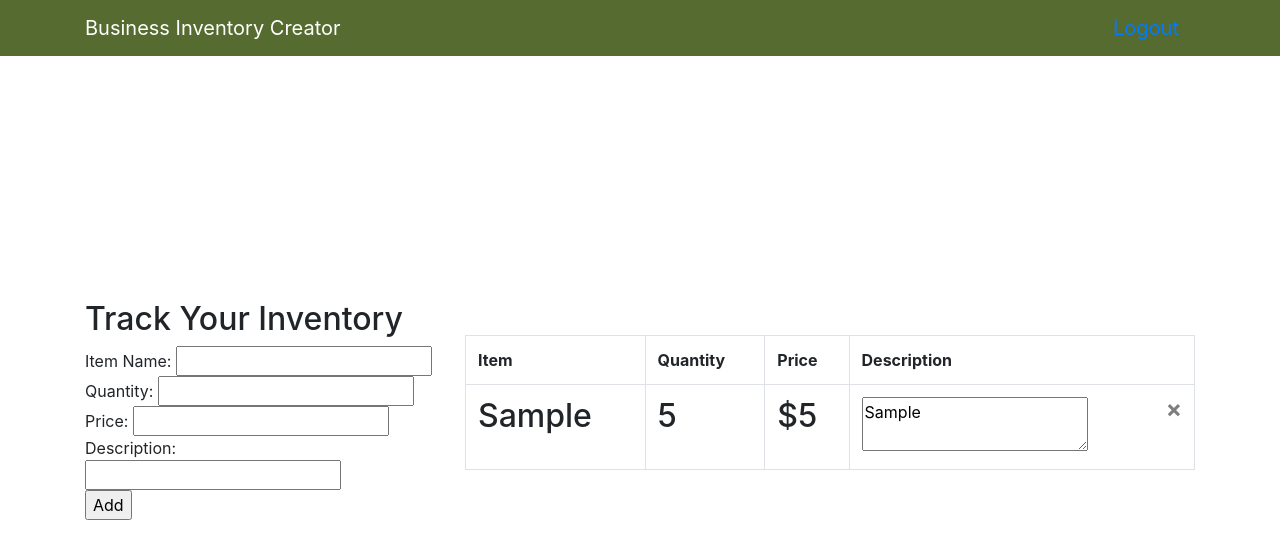
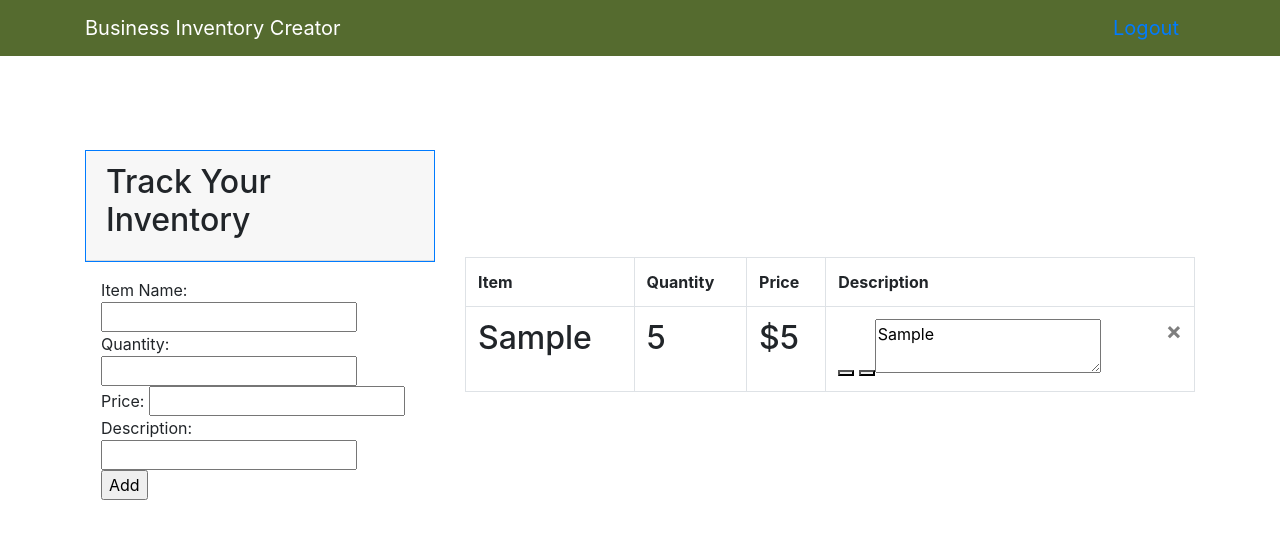
Before and after one commit to roseannenguyen/Business-Inventory, a website: page public/members.html in a window 1280 px wide. Both pictures are taken after typing "Sample", "5", "5", "Sample" into the empty fields and a click on the button "Add". Drawn offline with nearby package versions, Linux system fonts and the light colour scheme.

Commit message:
working on member.js form

```diff
--- a/public/js/members.js
+++ b/public/js/members.js
@@ -22,13 +22,15 @@ $(document).ready(function () {
                      <h2> " + item + "</h2>\
                     </td>\
                   <td>\
-                                    <h2> " + quantity+ "</h2>\
+                                    <h2> " + quantity + "</h2>\
                     </td>\
                     <td>\
                                     <h2> $" + price + "</h2>\
                     </td>\
                     \
                     <td>\
+                    <button class=\"edit\" title=\"Edit\" data-toggle=\"tooltip\"><i class=\"material-icons\">"+"</i></button>\
+     <button class=\"delete\" title=\"Delete\" data-toggle=\"tooltip\"> <i class=\"material-icons\">"+"</i></button>\
 <button type=\"button\" class=\"close\"><span aria-hidden=\"true\">&times;</span><span class=\"sr-only\">Close</span></button>\
 <textarea placeholder=\"Optional Description of Item\">" + description + "</textarea>\
                     </td>\
--- a/public/members.html
+++ b/public/members.html
@@ -5,13 +5,8 @@
   <title>Passport Authentication</title>
   <meta charset="UTF-8">
   <meta name="viewport" content="width=device-width, initial-scale=1">
-  <link rel="stylesheet" href="https://fonts.googleapis.com/css?family=Roboto|Varela+Round|Open+Sans">
-  <link rel="stylesheet" href="https://fonts.googleapis.com/icon?family=Material+Icons">
-  <link rel="stylesheet" href="https://maxcdn.bootstrapcdn.com/font-awesome/4.7.0/css/font-awesome.min.css">
-  <link rel="stylesheet" href="https://stackpath.bootstrapcdn.com/bootstrap/4.3.1/css/bootstrap.min.css"
-    integrity="sha384-ggOyR0iXCbMQv3Xipma34MD+dH/1fQ784/j6cY/iJTQUOhcWr7x9JvoRxT2MZw1T" crossorigin="anonymous">
-  <script src="https://ajax.googleapis.com/ajax/libs/jquery/1.12.4/jquery.min.js"></script>
-  <script src="https://maxcdn.bootstrapcdn.com/bootstrap/3.3.7/js/bootstrap.min.js"></script>
+  <link rel="stylesheet" href="https://maxcdn.bootstrapcdn.com/bootstrap/4.0.0/css/bootstrap.min.css"
+    integrity="sha384-Gn5384xqQ1aoWXA+058RXPxPg6fy4IWvTNh0E263XmFcJlSAwiGgFAW/dAiS6JXm" crossorigin="anonymous">
   <link href="stylesheets/style.css" rel="stylesheet">
 
 </head>
@@ -38,7 +33,11 @@
     <div class="row align-items-center">
       <div class="col-4">
         <div id="left">
+          <div class="card border-primary rounded-0">
+            <div class="card-header">
           <h2 id="add"> Track Your Inventory</h2>
+          </div></div>
+          <div class="card-body p-3">
           <form class="input">
             Item Name: <input type="text" id="item" name="item" required><br>
             Quantity: <input type="number" id="quantity" name="quantity" required><br>
@@ -46,6 +45,7 @@
             Description: <input type="text" id="description" name="description"><br>
             <input type="button" value="Add" id="submit" />
           </form>
+        </div>
         </div>
       </div>
 
@@ -57,10 +57,10 @@
               <tbody>
               <tr>
                 <!-- <th id="main-id">ID</th> -->
-                <th id="item">Item</th>
-                <th id="quantity">Quantity</th>
-                <th id="price">Price</th>
-                <th id="description">Description</th>
+                <th>Item</th>
+                <th>Quantity</th>
+                <th>Price</th>
+                <th>Description</th>
               </tr>
 
 
@@ -79,17 +79,13 @@
 </div>
 
 
-
-  <script src="http://ajax.googleapis.com/ajax/libs/jquery/1.9.1/jquery.min.js"></script>
   <script src="https://code.jquery.com/jquery-3.2.1.slim.min.js"
-    integrity="sha384-KJ3o2DKtIkvYIK3UENzmM7KCkRr/rE9/Qpg6aAZGJwFDMVNA/GpGFF93hXpG5KkN"
-    crossorigin="anonymous"></script>
+    integrity="sha384-KJ3o2DKtIkvYIK3UENzmM7KCkRr/rE9/Qpg6aAZGJwFDMVNA/GpGFF93hXpG5KkN" crossorigin="anonymous"></script>
   <script src="https://cdnjs.cloudflare.com/ajax/libs/popper.js/1.12.9/umd/popper.min.js"
-    integrity="sha384-ApNbgh9B+Y1QKtv3Rn7W3mgPxhU9K/ScQsAP7hUibX39j7fakFPskvXusvfa0b4Q"
-    crossorigin="anonymous"></script>
+    integrity="sha384-ApNbgh9B+Y1QKtv3Rn7W3mgPxhU9K/ScQsAP7hUibX39j7fakFPskvXusvfa0b4Q" crossorigin="anonymous"></script>
   <script src="https://maxcdn.bootstrapcdn.com/bootstrap/4.0.0/js/bootstrap.min.js"
-    integrity="sha384-JZR6Spejh4U02d8jOt6vLEHfe/JQGiRRSQQxSfFWpi1MquVdAyjUar5+76PVCmYl"
-    crossorigin="anonymous"></script>
+    integrity="sha384-JZR6Spejh4U02d8jOt6vLEHfe/JQGiRRSQQxSfFWpi1MquVdAyjUar5+76PVCmYl" crossorigin="anonymous"></script>
+  <script src="https://cdnjs.cloudflare.com/ajax/libs/jquery/3.2.1/jquery.min.js"></script>
 
   <script type="text/javascript" src="js/members.js"></script>
 
--- a/public/stylesheets/style.css
+++ b/public/stylesheets/style.css
@@ -10,7 +10,7 @@ form.login {
   }
 
 #inventory-table {
-  padding-top: 300px;
+  padding-top: 150px;
   margin-left: auto;
   margin-right: auto;
 }
```
Lines whose indentation alone changed are shown as unchanged.
